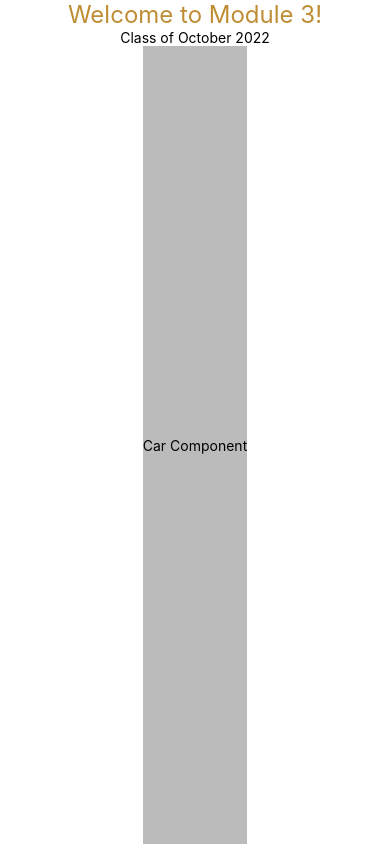
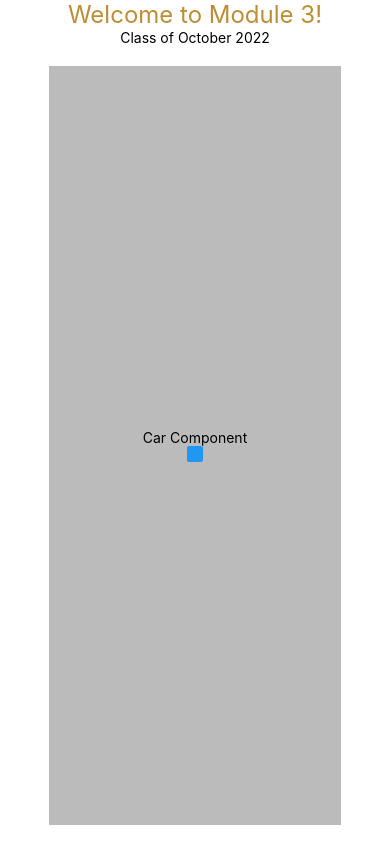
Before and after one commit to palmex/carfrontend1022, a React Native app: screen / in a window 390 px wide. Built offline with nearby package versions, Linux system fonts and the light colour scheme.

Commit message:
added toggle button

```diff
--- a/components/Cars.js
+++ b/components/Cars.js
@@ -1,21 +1,35 @@
 import React from "react";
-import { StyleSheet, Text, View } from 'react-native';
+import { StyleSheet, Text, View, Button } from 'react-native';
 
 
 export default class Cars extends React.Component{
 
     constructor(){
         super();
+        this.state = {buttonText : "ON"}
+        this.state = {buttonBool : true}
+    }
+
+
+    doSomething = () => {
+        console.log('Button Pressed')
+        this.setState({buttonBool: !this.state.buttonBool})
+        if(this.state.buttonBool){
+            this.setState({buttonText: "ON"})
+        } else {
+            this.setState({buttonText: "OFF"})
+        }
+
     }
 
     render(){
         return(
             <View style={styles.cars}>
                 <Text>Car Component</Text>
+                <Button title={this.state.buttonText} onPress={this.doSomething}/>
             </View>
         )
     }
-
 };
 
 const styles = StyleSheet.create({
@@ -23,6 +37,10 @@ const styles = StyleSheet.create({
       flex: 1,
       backgroundColor: '#BBB',
       alignItems: 'center',
+      width: '75%',
+      margin: '5%',
+      padding: '5%',
+
       justifyContent: 'center',
     }
-  });
+});
```
